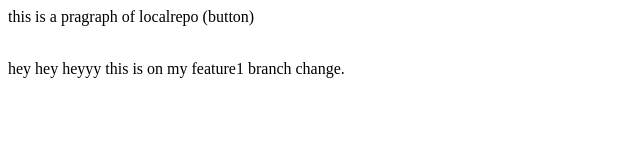
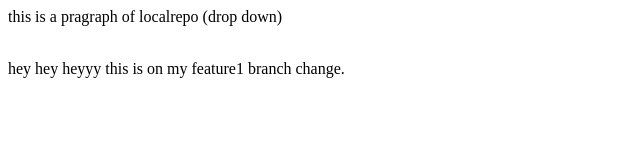
Before and after one commit to Anzo1021/LocalRepo, a plain HTML site: page index.html in a window 1280 px wide. Shown: the full height of the page, 0-640 px from the left. Drawn offline with Linux system fonts and the light colour scheme.

Commit message:
drop add

```diff
--- a/index.html
+++ b/index.html
@@ -1,3 +1,3 @@
-<p>this is a pragraph of localrepo (button)</p>
+<p>this is a pragraph of localrepo (drop down)</p>
 <br>
 hey hey heyyy this is on my feature1 branch change.
```
